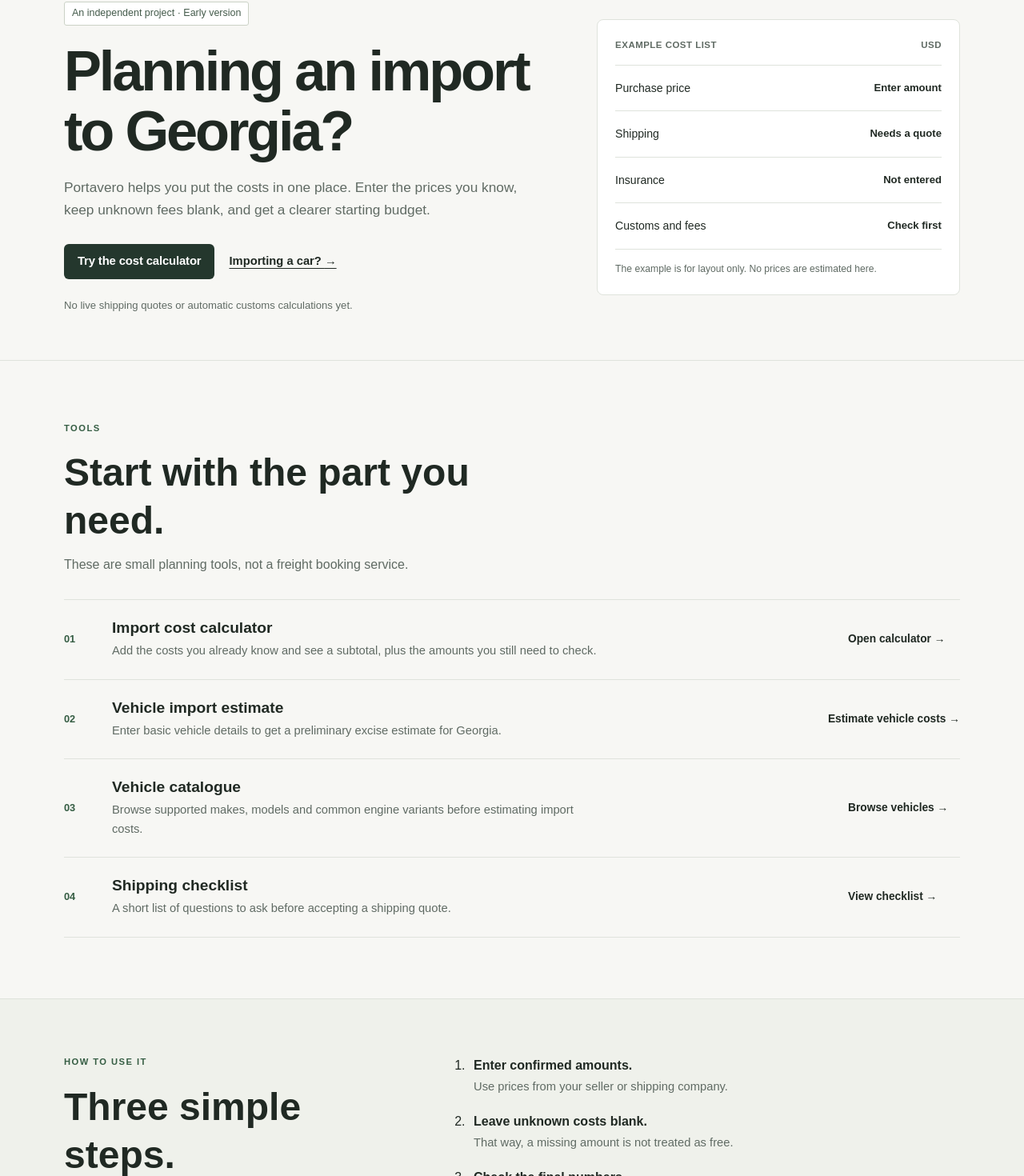
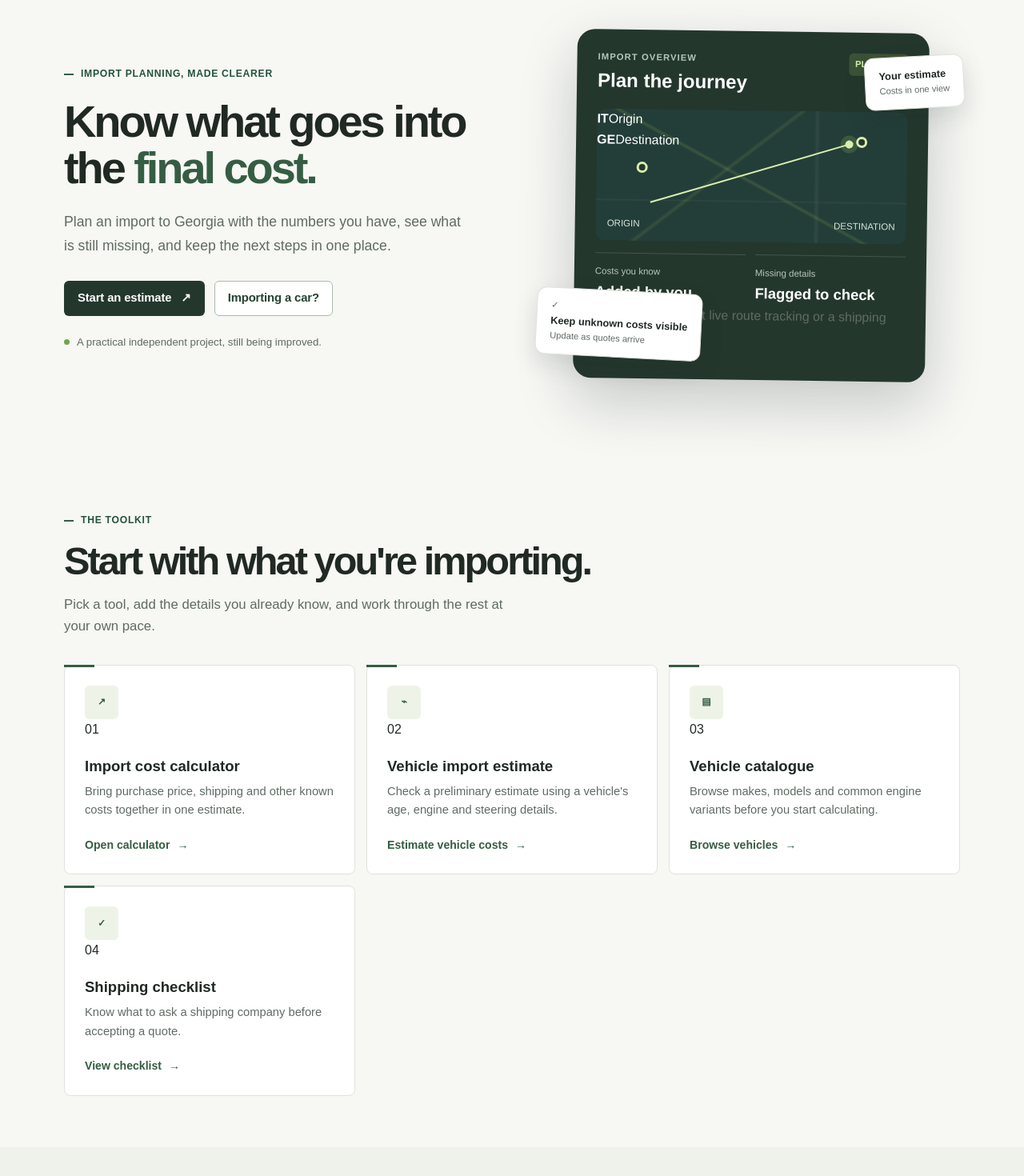
Before and after one commit to GIORGIO2032Q4E/portavero, a Next.js app: page / in a window 1280 px wide. Shown: the part 133-1603 px from the top of the page at 80% size. Built offline with nearby package versions, Linux system fonts and the light colour scheme; no server answers.

Commit message:
Give homepage more visual depth without overdesigning

```diff
--- a/src/app/page.tsx
+++ b/src/app/page.tsx
@@ -4,103 +4,125 @@ const tools = [
   {
     number: "01",
     title: "Import cost calculator",
-    description: "Add the costs you already know and see a subtotal, plus the amounts you still need to check.",
+    description: "Bring purchase price, shipping and other known costs together in one estimate.",
     href: "/calculator",
-    link: "Open calculator"
+    link: "Open calculator",
+    icon: "↗"
   },
   {
     number: "02",
     title: "Vehicle import estimate",
-    description: "Enter basic vehicle details to get a preliminary excise estimate for Georgia.",
+    description: "Check a preliminary estimate using a vehicle's age, engine and steering details.",
     href: "/vehicle-import",
-    link: "Estimate vehicle costs"
+    link: "Estimate vehicle costs",
+    icon: "⌁"
   },
   {
     number: "03",
     title: "Vehicle catalogue",
-    description: "Browse supported makes, models and common engine variants before estimating import costs.",
+    description: "Browse makes, models and common engine variants before you start calculating.",
     href: "/vehicles",
-    link: "Browse vehicles"
+    link: "Browse vehicles",
+    icon: "▤"
   },
   {
     number: "04",
     title: "Shipping checklist",
-    description: "A short list of questions to ask before accepting a shipping quote.",
+    description: "Know what to ask a shipping company before accepting a quote.",
     href: "/shipping",
-    link: "View checklist"
+    link: "View checklist",
+    icon: "✓"
   }
 ];
 
 export default function HomePage() {
   return (
     <>
-      <section className="simple-hero">
-        <div className="container simple-hero-grid">
-          <div className="simple-hero-copy">
-            <p className="simple-status">An independent project · Early version</p>
-            <h1>Planning an import to Georgia?</h1>
-            <p className="simple-lede">Portavero helps you put the costs in one place. Enter the prices you know, keep unknown fees blank, and get a clearer starting budget.</p>
+      <section className="hero home-hero">
+        <div className="container hero-grid">
+          <div className="hero-copy">
+            <span className="eyebrow">Import planning, made clearer</span>
+            <h1>Know what goes into the <em>final cost.</em></h1>
+            <p>Plan an import to Georgia with the numbers you have, see what is still missing, and keep the next steps in one place.</p>
             <div className="hero-actions">
-              <Link href="/calculator" className="button button-dark">Try the cost calculator</Link>
-              <Link href="/vehicle-import" className="simple-text-link">Importing a car? <span aria-hidden="true">→</span></Link>
+              <Link href="/calculator" className="button button-dark">Start an estimate <span aria-hidden="true">↗</span></Link>
+              <Link href="/vehicle-import" className="button button-outline">Importing a car?</Link>
             </div>
-            <p className="simple-note">No live shipping quotes or automatic customs calculations yet.</p>
+            <div className="trust-note"><span className="trust-dot" /> A practical independent project, still being improved.</div>
           </div>
-          <aside className="simple-example">
-            <div className="simple-example-heading">
-              <span>EXAMPLE COST LIST</span>
-              <span>USD</span>
+
+          <div className="hero-art" aria-label="Illustration of an import planning route">
+            <div className="home-orbit orbit-one" />
+            <div className="home-orbit orbit-two" />
+            <div className="float-note note-top">Your estimate <span>Costs in one view</span></div>
+            <div className="route-card">
+              <div className="route-card-top">
+                <div>
+                  <div className="route-label">IMPORT OVERVIEW</div>
+                  <div className="route-title">Plan the journey</div>
+                </div>
+                <span className="status-label">PLANNING</span>
+              </div>
+              <div className="route-map">
+                <span className="map-grid-mark mark-a" />
+                <span className="map-grid-mark mark-b" />
+                <span className="route-path" />
+                <span className="map-point" />
+                <span className="map-point end" />
+                <div className="route-stop stop-start"><strong>IT</strong><span>Origin</span></div>
+                <div className="route-stop stop-end"><strong>GE</strong><span>Destination</span></div>
+                <div className="map-caption"><span>ORIGIN</span><span>DESTINATION</span></div>
+              </div>
+              <div className="route-stats">
+                <div className="route-stat"><span>Costs you know</span><strong>Added by you</strong></div>
+                <div className="route-stat"><span>Missing details</span><strong>Flagged to check</strong></div>
+              </div>
+              <p className="route-disclaimer">Illustrative view, not live route tracking or a shipping quote.</p>
             </div>
-            <div className="simple-example-row"><span>Purchase price</span><strong>Enter amount</strong></div>
-            <div className="simple-example-row"><span>Shipping</span><strong>Needs a quote</strong></div>
-            <div className="simple-example-row"><span>Insurance</span><strong>Not entered</strong></div>
-            <div className="simple-example-row"><span>Customs and fees</span><strong>Check first</strong></div>
-            <p className="simple-example-foot">The example is for layout only. No prices are estimated here.</p>
-          </aside>
+            <div className="float-note note-bottom"><span className="mini-check">✓</span> Keep unknown costs visible <span>Update as quotes arrive</span></div>
+          </div>
         </div>
       </section>
 
-      <section className="simple-tools-section">
+      <section className="section home-tools">
         <div className="container">
-          <div className="simple-section-heading">
-            <p className="editorial-label">TOOLS</p>
-            <h2>Start with the part you need.</h2>
-            <p>These are small planning tools, not a freight booking service.</p>
+          <div className="section-heading home-section-heading">
+            <span className="eyebrow">The toolkit</span>
+            <h2>Start with what you're importing.</h2>
+            <p>Pick a tool, add the details you already know, and work through the rest at your own pace.</p>
           </div>
-          <div className="simple-tool-list">
+          <div className="card-grid home-tool-grid">
             {tools.map((tool) => (
-              <article className="simple-tool-row" key={tool.number}>
-                <span className="simple-tool-number">{tool.number}</span>
-                <div>
-                  <h3>{tool.title}</h3>
-                  <p>{tool.description}</p>
-                </div>
-                <Link href={tool.href}>{tool.link} <span aria-hidden="true">→</span></Link>
+              <article className="feature-card home-feature-card" key={tool.number}>
+                <div className="home-card-top"><span className="feature-icon">{tool.icon}</span><span className="home-card-number">{tool.number}</span></div>
+                <h3>{tool.title}</h3>
+                <p>{tool.description}</p>
+                <Link className="text-link" href={tool.href}>{tool.link} <span aria-hidden="true">→</span></Link>
               </article>
             ))}
           </div>
         </div>
       </section>
 
-      <section className="simple-how-section">
-        <div className="container simple-how-grid">
-          <div>
-            <p className="editorial-label">HOW TO USE IT</p>
-            <h2>Three simple steps.</h2>
+      <section className="section section-tint home-steps">
+        <div className="container home-steps-layout">
+          <div className="section-heading">
+            <span className="eyebrow">A sensible starting point</span>
+            <h2>Three steps. No guesswork disguised as a quote.</h2>
+            <p>Portavero helps organise your information. Final costs depend on the real quote and applicable rules.</p>
           </div>
-          <ol>
-            <li><strong>Enter confirmed amounts.</strong><span>Use prices from your seller or shipping company.</span></li>
-            <li><strong>Leave unknown costs blank.</strong><span>That way, a missing amount is not treated as free.</span></li>
-            <li><strong>Check the final numbers.</strong><span>Confirm tax rules and extra fees with official sources or your provider.</span></li>
-          </ol>
+          <div className="home-step-list">
+            <article className="home-step"><span>01</span><div><h3>Add confirmed amounts</h3><p>Use the prices and fees you have from the seller or provider.</p></div></article>
+            <article className="home-step"><span>02</span><div><h3>Mark what's still unknown</h3><p>Missing information stays visible instead of silently becoming zero.</p></div></article>
+            <article className="home-step"><span>03</span><div><h3>Verify before you commit</h3><p>Confirm customs requirements and final charges with official sources and your provider.</p></div></article>
+          </div>
         </div>
       </section>
 
-      <section className="simple-bottom-cta">
-        <div className="container">
-          <h2>Start with the numbers you have.</h2>
-          <p>You can update the estimate when you get more accurate quotes.</p>
-          <Link href="/calculator" className="button button-dark">Open calculator</Link>
+      <section className="home-final">
+        <div className="container home-final-inner">
+          <div><span className="eyebrow">Ready when you are</span><h2>Start with the numbers you have.</h2><p>You can refine the estimate as better information comes in.</p></div>
+          <Link href="/calculator" className="button button-green">Open the calculator <span aria-hidden="true">↗</span></Link>
         </div>
       </section>
     </>
```
